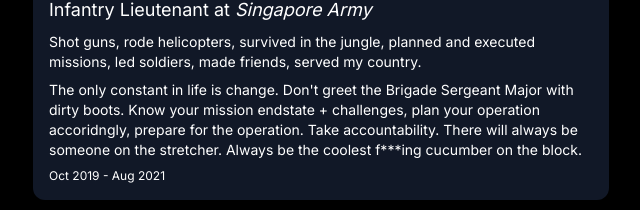
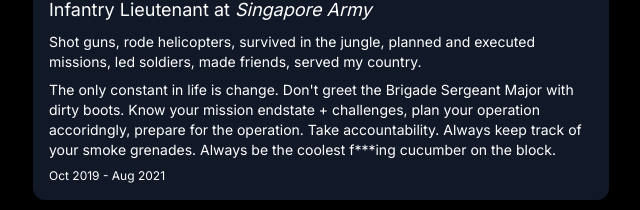
Before and after one commit to rohank36/website_new, a Next.js app: page /experience in a window 1280 px wide. Shown: the part 1100-1310 px from the top of the page, without its empty margins (319-959 px from the left). Built offline with nearby package versions, Linux system fonts and the light colour scheme.

Commit message:
added reading thing + sg army learning

```diff
--- a/src/app/experience/page.tsx
+++ b/src/app/experience/page.tsx
@@ -8,7 +8,7 @@
     {job:"Software Developer Intern",company:"CarInspect",date:"Jan - April 2024",description:"asdf"},
     {job:"CS Research Assistant",company:"McGill University",date:"May - July 2023",description:"asdf"},
     {job:"Data Science Intern",company:"Birch Hill Equity Partners",date:"May - Aug 2022",description:"Delivered a lot of knives across the US.", learning:"To help build great companies, you must be on the ground seeing it operate."},
-    {job:"Infantry Lieutenant",company:"Singapore Army",date:"Oct 2019 - Aug 2021",description:"Shot guns, rode helicopters, survived in the jungle, planned and executed missions, led soldiers, made friends, served my country.", learning:"The only constant in life is change. Don't greet the Brigade Sergeant Major with dirty boots. Know your mission endstate + challenges, plan your operation accoridngly, prepare for the operation. Take accountability. There will always be someone on the stretcher. Always be the coolest f***ing cucumber on the block."},
+    {job:"Infantry Lieutenant",company:"Singapore Army",date:"Oct 2019 - Aug 2021",description:"Shot guns, rode helicopters, survived in the jungle, planned and executed missions, led soldiers, made friends, served my country.", learning:"The only constant in life is change. Don't greet the Brigade Sergeant Major with dirty boots. Know your mission endstate + challenges, plan your operation accoridngly, prepare for the operation. Take accountability. Always keep track of your smoke grenades. Always be the coolest f***ing cucumber on the block."},
   ]
   return (
     <div className="bg-black min-h-screen">
--- a/src/app/readings/page.tsx
+++ b/src/app/readings/page.tsx
@@ -17,6 +17,7 @@
       <Navbar />
       <div className="flex flex-col items-center justify-center text-white text-sm min-h-screen pb-8">
         <div className="flex flex-col items-start text-left max-w-xl space-y-4">
+          <p>Currently reading: <i>Deep Work</i> by Cal Newport</p>
           <p>Some useful and good readings I like + what I learned from them:</p>
           <div className="w-full space-y-8">
             {cards.map((card, index) => ( <ReadingsCard key={index} title={card.title} author={card.author} description={card.description} date={card.date || ""}/>))}
```
